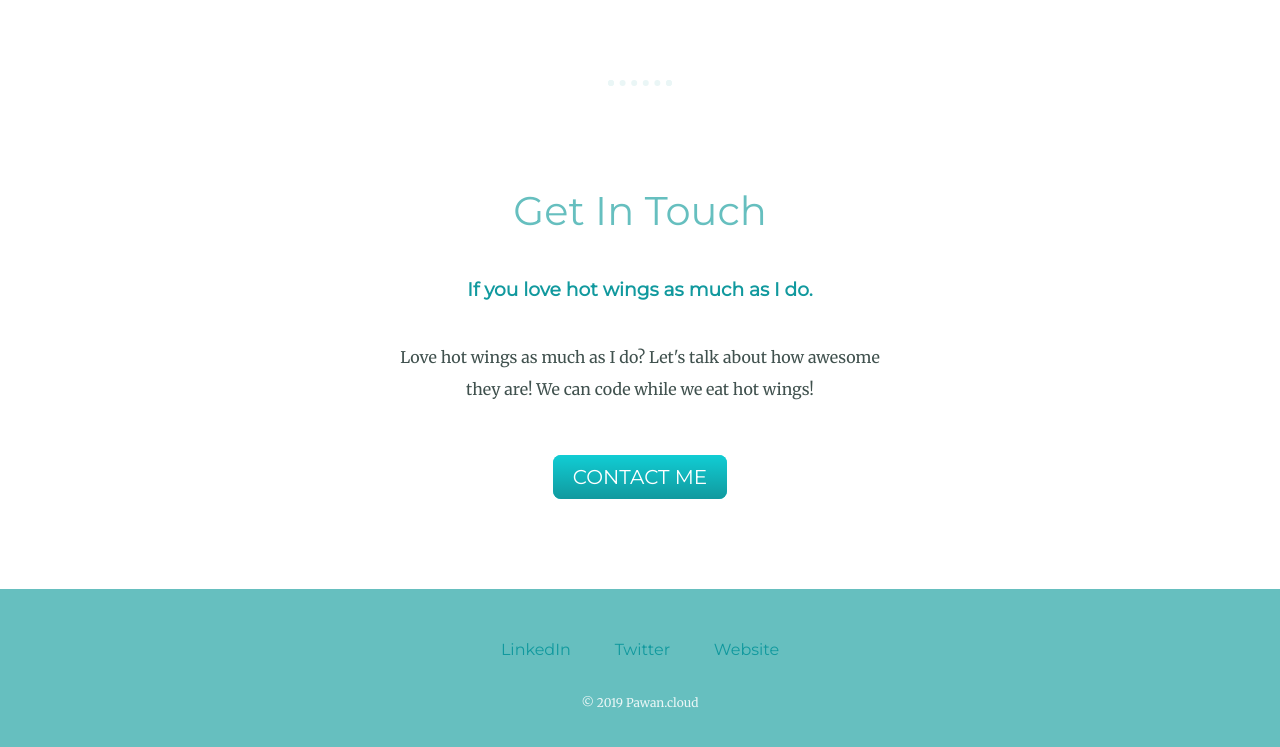
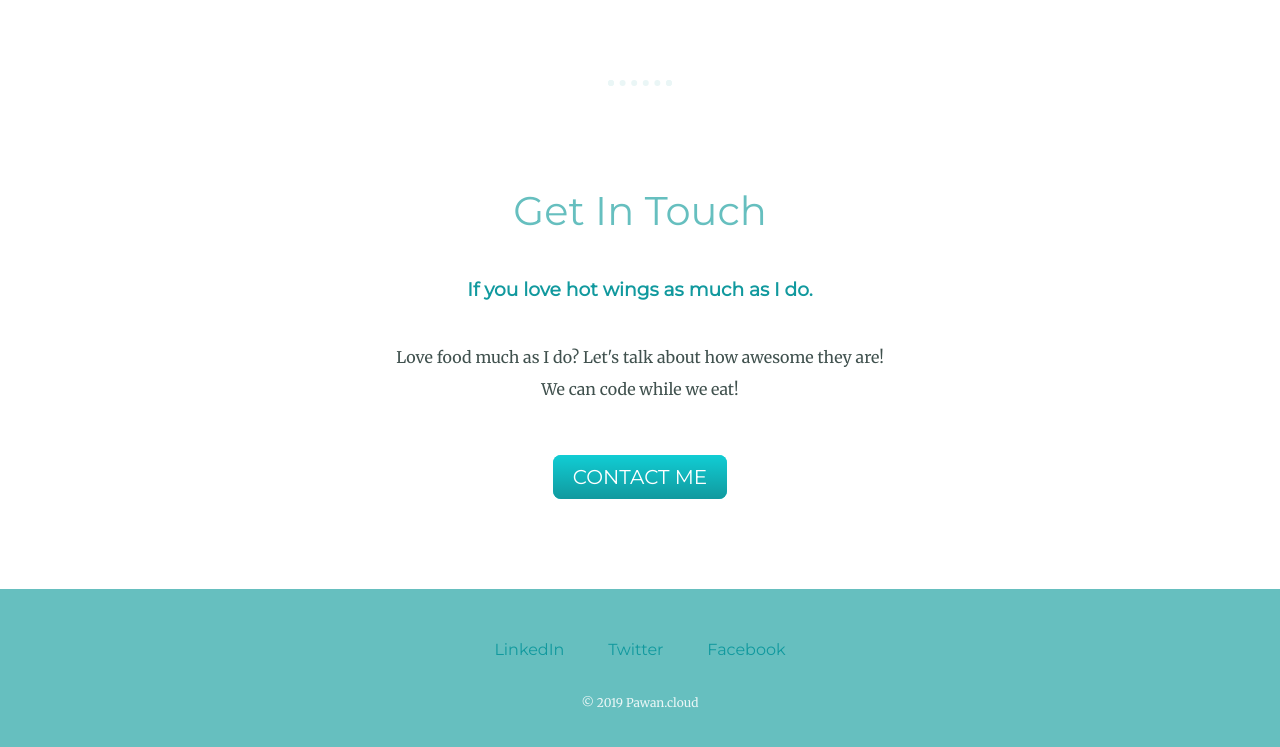
Before and after one commit to PawanRamaMali/Profile, a plain HTML site: page index.html in a window 1280 px wide. Shown: the part 2449-3196 px from the top of the page. Drawn offline with Linux system fonts and the light colour scheme.

Commit message:
Added Facebook url
Added Facebook url

```diff
--- a/index.html
+++ b/index.html
@@ -48,7 +48,7 @@
     <div class="contact-me">
       <h2>Get In Touch</h2>
       <h3>If you love hot wings as much as I do.</h3>
-      <p class="contact-message">Love hot wings as much as I do? Let's talk about how awesome they are! We can code while we eat hot wings!</p>
+      <p class="contact-message">Love food much as I do? Let's talk about how awesome they are! We can code while we eat!</p>
       <a class="btn" href="mailto:prm@outlook.in">CONTACT ME</a>
     </div>
   </div>
@@ -57,7 +57,7 @@
   <div class="bottom-container">
     <a class="footer-link" href="https://www.linkedin.com/in/">LinkedIn</a>
     <a class="footer-link" href="https://twitter.com/PawanRamaMali">Twitter</a>
-    <a class="footer-link" href="https://pawan.cloud">Website</a>
+    <a class="footer-link" href="https://facebook.com/pawanrm">Facebook</a>
     <p class="copyright">© 2019 Pawan.cloud </p>
   </div>
 </body>
```
